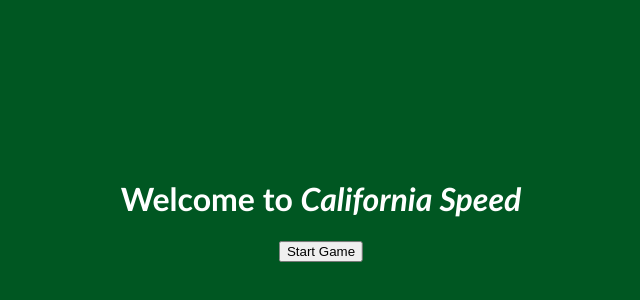
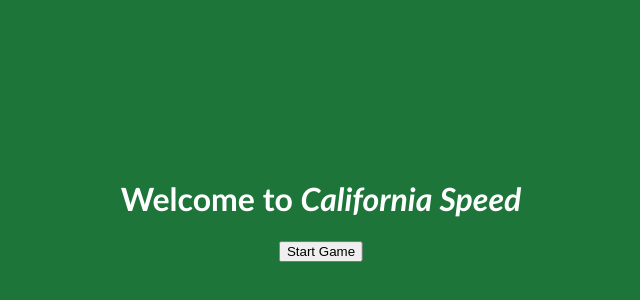
Before and after one commit to jakefowler/california-speed, a React (Create React App) app in the folder frontend/california-speed/: page / in a window 1280 px wide. Shown: the part 190-490 px from the top of the page, without its empty margins (319-959 px from the left). Built offline with nearby package versions, Linux system fonts and the light colour scheme.

Commit message:
Cleaning up card numbers

```diff
--- a/frontend/california-speed/src/App.css
+++ b/frontend/california-speed/src/App.css
@@ -10,7 +10,7 @@ body {
 }
 
 .overlay {
-  background: rgba(0, 0, 0, 0.5);
+  background: rgba(60, 60, 49, 0.5);
   position: absolute;
   content:"";
   top:0;
```
Also changed, not shown: frontend/california-speed/public/card_images/svg-cards.svg.
